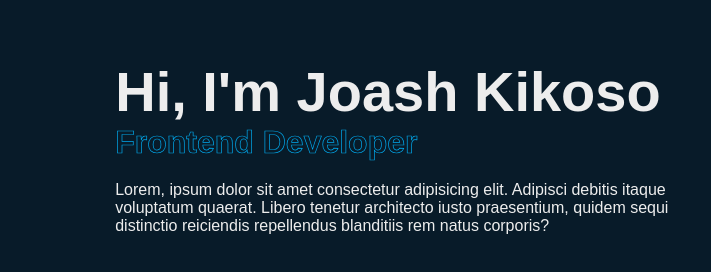
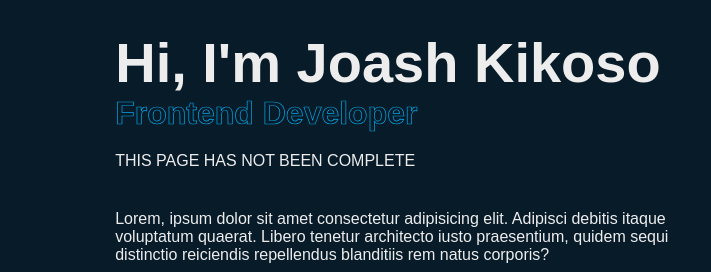
Before and after one commit to truebornsleet/projects, a plain HTML site: page My potfolio/index.html in a window 1280 px wide. Shown: the part 208-480 px from the top of the page, 0-711 px from the left. Drawn offline with nearby package versions, Linux system fonts and the light colour scheme; a web font is replaced by a local one.

Commit message:
index.html

```diff
--- a/My potfolio/index.html
+++ b/My potfolio/index.html
@@ -35,6 +35,7 @@
                 <div class="text-animate">
                     <h3>Frontend Developer</h3>
                 </div>
+                <p>THIS PAGE HAS NOT BEEN COMPLETE</p>
                 <p>Lorem, ipsum dolor sit amet consectetur adipisicing elit. Adipisci debitis itaque voluptatum quaerat. Libero tenetur architecto iusto praesentium, quidem sequi distinctio reiciendis repellendus blanditiis rem natus corporis?</p>
 
                 <div class="btn-box">
```
